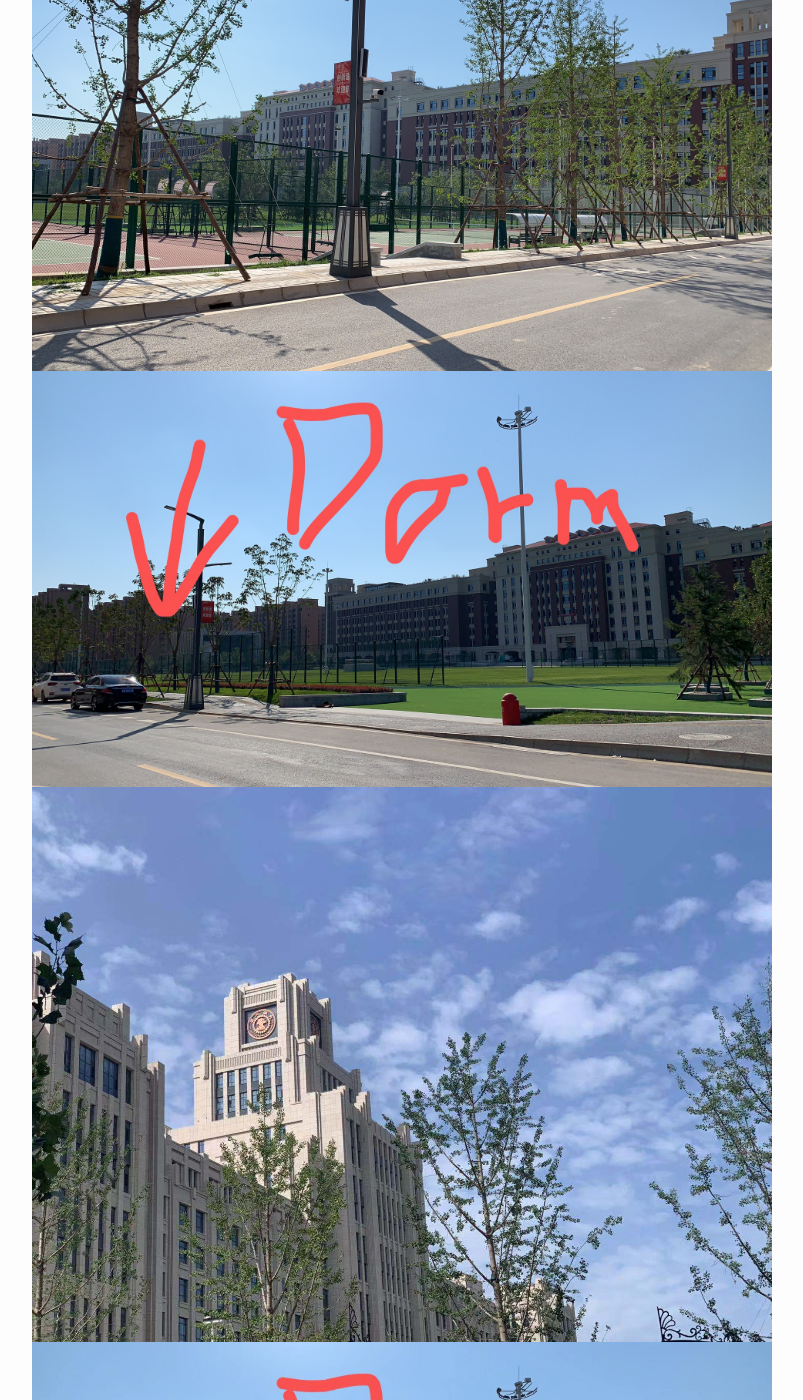
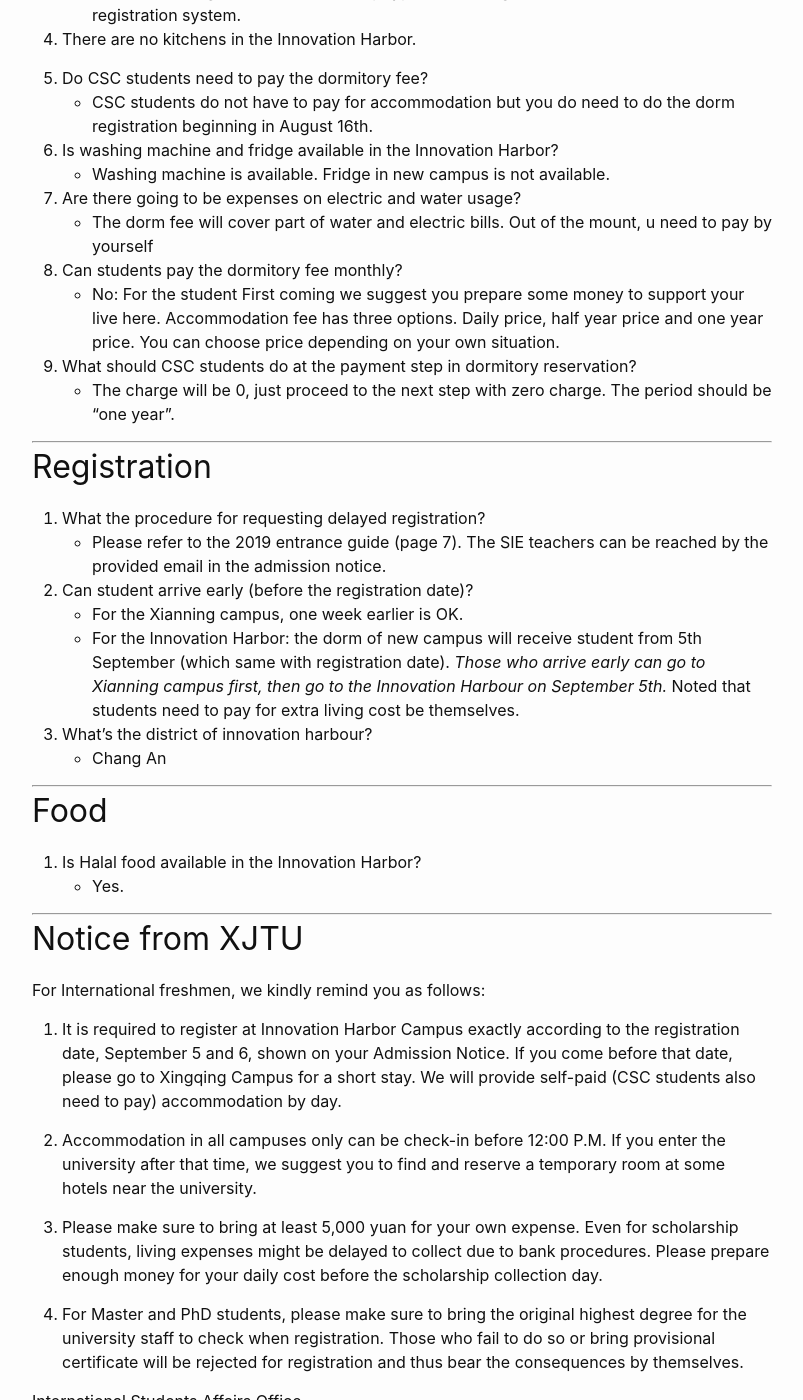
Before and after one commit to xjtu-wiki/xjtu-wiki.github.io, a Jekyll site: the page built from _guidelines/2019-admission-faq.md, in a window 1280 px wide and 1400 px high, scrolled down 1662 px. Shown: the whole window, without its empty margins (238-1041 px from the left). Built offline with Jekyll 4.4.1, drawn with Linux system fonts in a browser that asks for light colours; comment, search, counter and statistics services are not loaded; some of the changed text lies outside the part shown.

Commit message:
Add dormitory updates

````diff
--- a/_guidelines/2019-admission-faq.md
+++ b/_guidelines/2019-admission-faq.md
@@ -3,7 +3,13 @@
 layout: page
 ---
 
-**Disclaimer**: This FAQ is **not official**, for latest information, please refer to *the 2019 entrance guide*, or *2019 XJTU Fresher's Community*. To report errors or improve this page, you need (1) GitHub account which is free to register, and (2) go to [this link](https://github.com/xjtu-wiki/xjtu-wiki.github.io/issues) to report issues or suggestions.
+**Disclaimer**: This FAQ is **not official**, for latest information, please refer to *the 2019 entrance guide*, or *2019 XJTU Fresher's Community*. To report errors or improve this page, you need (1) GitHub account which is free to register, and (2) go to [this link](https://github.com/xjtu-wiki/xjtu-wiki.github.io/issues) to report issues or suggestions. Or [email us](mailto:xjtuwiki@googlegroups.com).
+
+### What's new in 20190808 update
+1. Add a reminder from XJTU
+2. Add frequently used apps in China
+3. Add notice for dormitory reservation
+4. Add more Q&As
 
 ---
 
@@ -19,10 +25,32 @@
 - ANS1: previous experience:  okay.  at present: policies change, you may try for the answer.
 - ANS2: If you write father as sponsor you may be asked of financial statement of account. Take note.
 
+4. What’s the contact of teachers in SIE?
+- The contact of teacher responsible for you is stated at the bottom of the admission notice. Please use that contact.
+- Regarding dormitories, Hua Laoshi is in the WeChat group, questions can be posted directly in the group.
+
+5. Can use the free airport pickup service to transport to another campus I'm not assigned to?
+- Yes, it is eligible within the set date.
+
 ---
 
 ## Accommodation - Dormitory - Residence - Lodging
 
+### Notice
+```
+Dear students,
+The dorm reservation will start from 16th August 9 a.m. (Beijing Time). Please visit our website: dorm.xjtu.edu.cn
+The user name is your application No. in our application system and password is the last 6 number (include letter) of passport.
+Please check the attachment to get more information about Online Reservation.
+Any questions welcome to contact with *dorm_sie(@@@@@)xjtu.edu.cn*
+(For Yanta Campus students, please contact with _dormwestcampus(@@@@@)163.com_)
+Regards,
+Hua
+```
+Attachment
+[PDF guideline](/assets/img/2019-admission-faq/dorm-reservation.pdf)
+
+### Q&As
 1. How to register?
 - The dorm reservation will start from 16th August. Please visit our website: dorm.xjtu.edu.cn
 - The user name is your application No. in our application system and password is the last 6 number of application number.
@@ -45,6 +73,12 @@
 7. Are there going to be expenses on electric and water usage?
 - The dorm fee will cover part of water and electric bills. Out of the mount, u need to pay by yourself
 
+8. Can students pay the dormitory fee monthly?
+- No: For the student First coming we suggest you prepare some money to support your live here. Accommodation fee has three options. Daily price, half year price and one year price. You can choose price depending on your own situation.
+
+9. What should CSC students do at the payment step in dormitory reservation?
+- The charge will be 0, just proceed to the next step with zero charge. The period should be "one year".
+
 ---
 
 ## Registration
@@ -52,12 +86,38 @@
 1. What the procedure for requesting delayed registration?
 - Please refer to the 2019 entrance guide (page 7). The SIE teachers can be reached by the provided email in the admission notice.
 
+2. Can student arrive early (before the registration date)?
+- For the Xianning campus, one week earlier is OK.
+- For the Innovation Harbor: the dorm of new campus will receive student from 5th September (which same with registration date). _Those who arrive early can go to Xianning campus first, then go to the Innovation Harbour on September 5th._ Noted that students need to pay for extra living cost be themselves.
+
+3. What's the district of innovation harbour?
+- Chang An
+
 ---
 
 ## Food
 
 1. Is Halal food available in the Innovation Harbor?
 - Yes.
+
+---
+
+## Notice from XJTU
+
+For International freshmen, we kindly remind you as follows:
+
+1. It is required to register at Innovation Harbor Campus exactly according to the registration date, September 5 and 6, shown on your Admission Notice. If you come before that date, please go to Xingqing Campus for a short stay. We will provide self-paid (CSC students also need to pay) accommodation by day.
+
+2. Accommodation in all campuses only can be check-in before 12:00 P.M. If you enter the university after that time, we suggest you to find and reserve a temporary room at some hotels near the university.
+
+3. Please make sure to bring at least 5,000 yuan for your own expense. Even for scholarship students, living expenses might be delayed to collect due to bank procedures. Please prepare enough money for your daily cost before the scholarship collection day.
+
+4. For Master and PhD students, please make sure to bring the original highest degree for the university staff to check when registration. Those who fail to do so or bring provisional certificate will be rejected for registration and thus bear the consequences by themselves.
+
+International Students Affairs Office <br />
+School of International Education <br />
+Xi’an Jiaotong University <br />
+August 7, 2019
 
 ---
 
@@ -87,5 +147,26 @@
 
 ---
 
+## Apps
+
+1. Baidu Translator (used for translate Chinese language any line or image)
+2. Alipays (used for purchasing online anything using Taobao app)
+3. Didi (Chinese uber)
+4. Mr. Hi (used for washing machine online payment)
+5. Hanping lite (Dictionary)
+6. Pleco ( learning chinese language , Characters)
+7. ***
+8. ***
+9. Taobao (online shoping)
+10. Trip.com (online tickets)
+11. ICBC bank app (XJTU)
+12. XJTU official app
+13. Baidu map (without this you cannot go outside 😊)
+14. Cycle apps (open any cycle and enjoy 😊)
+
+[Google Drive download link](https://drive.google.com/open?id=1fEHoCXaEuzuHu1NUV2qvjCGAOcl2Y18R)
+
+---
+
 ### Acknowledgements
 This FAQ wouldn't be possible without XJTU SIE teachers, ambassadors, and student community for sharing the information.
````
Also changed, not shown: 1 other file.
